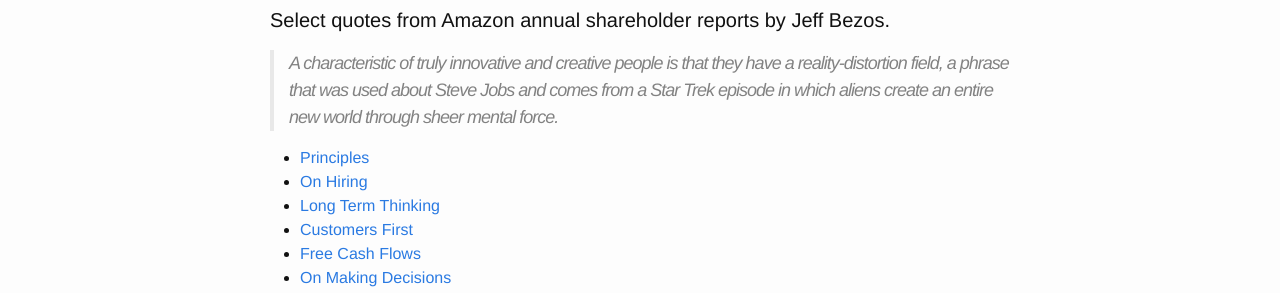
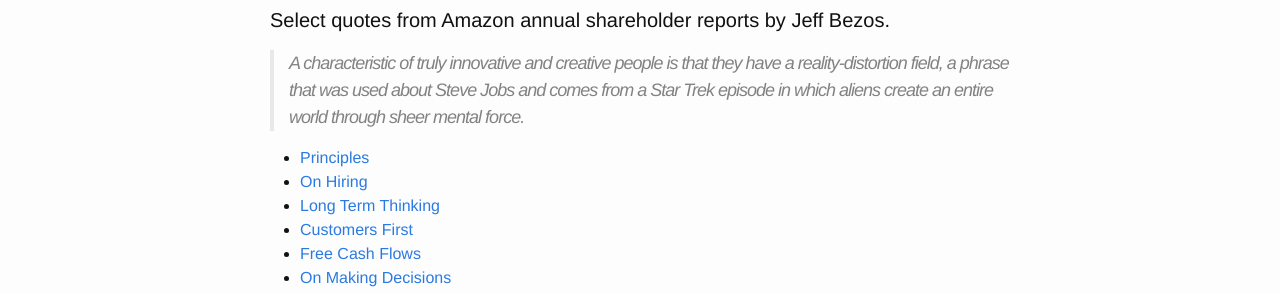
Before and after one commit to mjberg/reading-and-writing, a Jekyll site: the page built from _posts/2020-12-01-Invent-And-Wander:-Book-Notes.md, in a window 1280 px wide and 900 px high. Shown: the part 195-488 px from the top of the window. Built offline with Jekyll 4.4.1, drawn with Linux system fonts in a browser that asks for light colours.

Commit message:
fix description

```diff
--- a/_posts/2020-12-01-Invent-And-Wander:-Book-Notes.md
+++ b/_posts/2020-12-01-Invent-And-Wander:-Book-Notes.md
@@ -7,7 +7,7 @@ categories: jekyll update
 
 #### Select quotes from Amazon annual shareholder reports by Jeff Bezos.
 
-> A characteristic of truly innovative and creative people is that they have a reality-distortion field, a phrase that was used about Steve Jobs and comes from a Star Trek episode in which aliens create an entire new world through sheer mental force.
+> A characteristic of truly innovative and creative people is that they have a reality-distortion field, a phrase that was used about Steve Jobs and comes from a Star Trek episode in which aliens create an entire world through sheer mental force.
 
 
 - [Principles](#principles)
```
